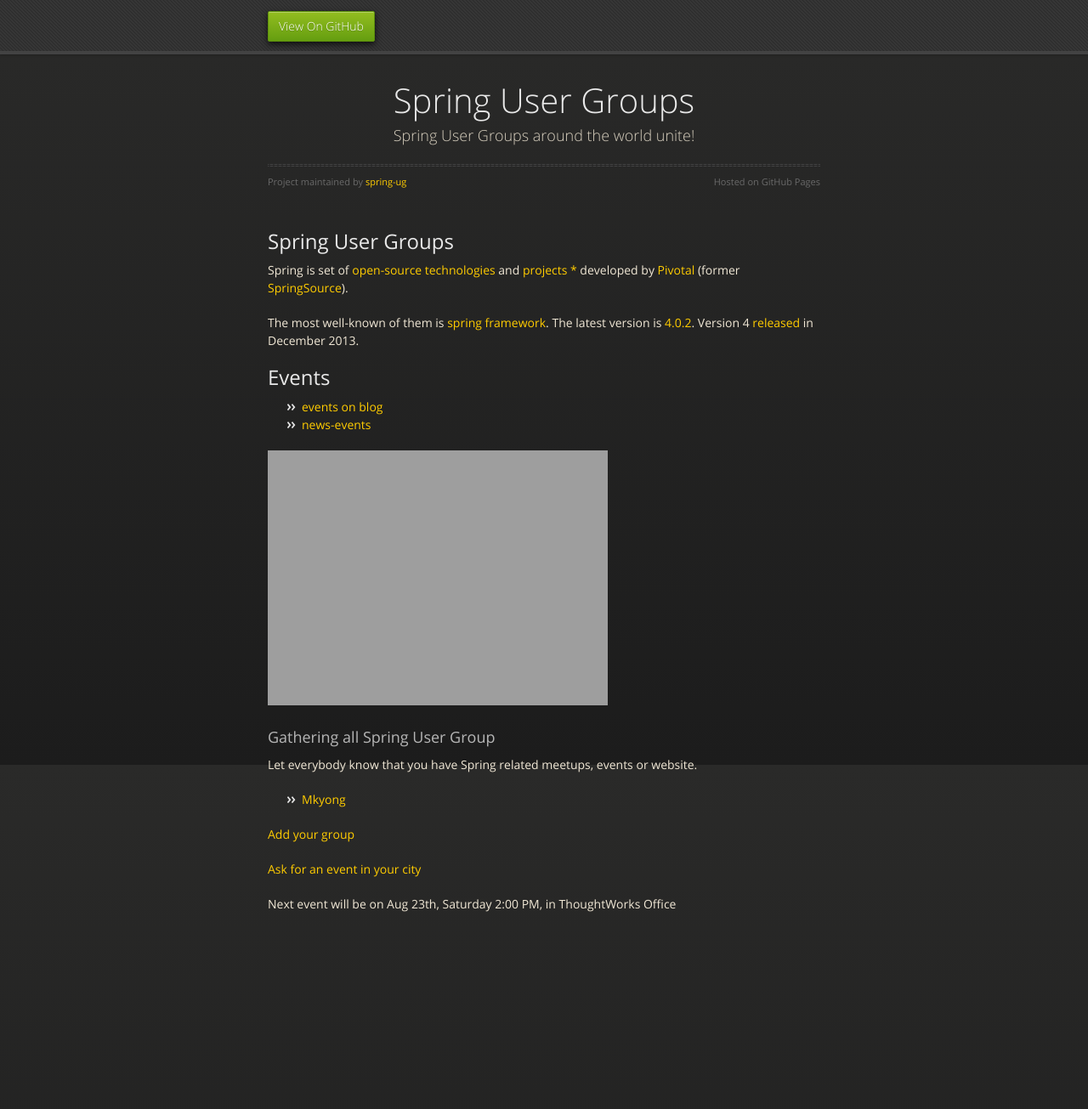
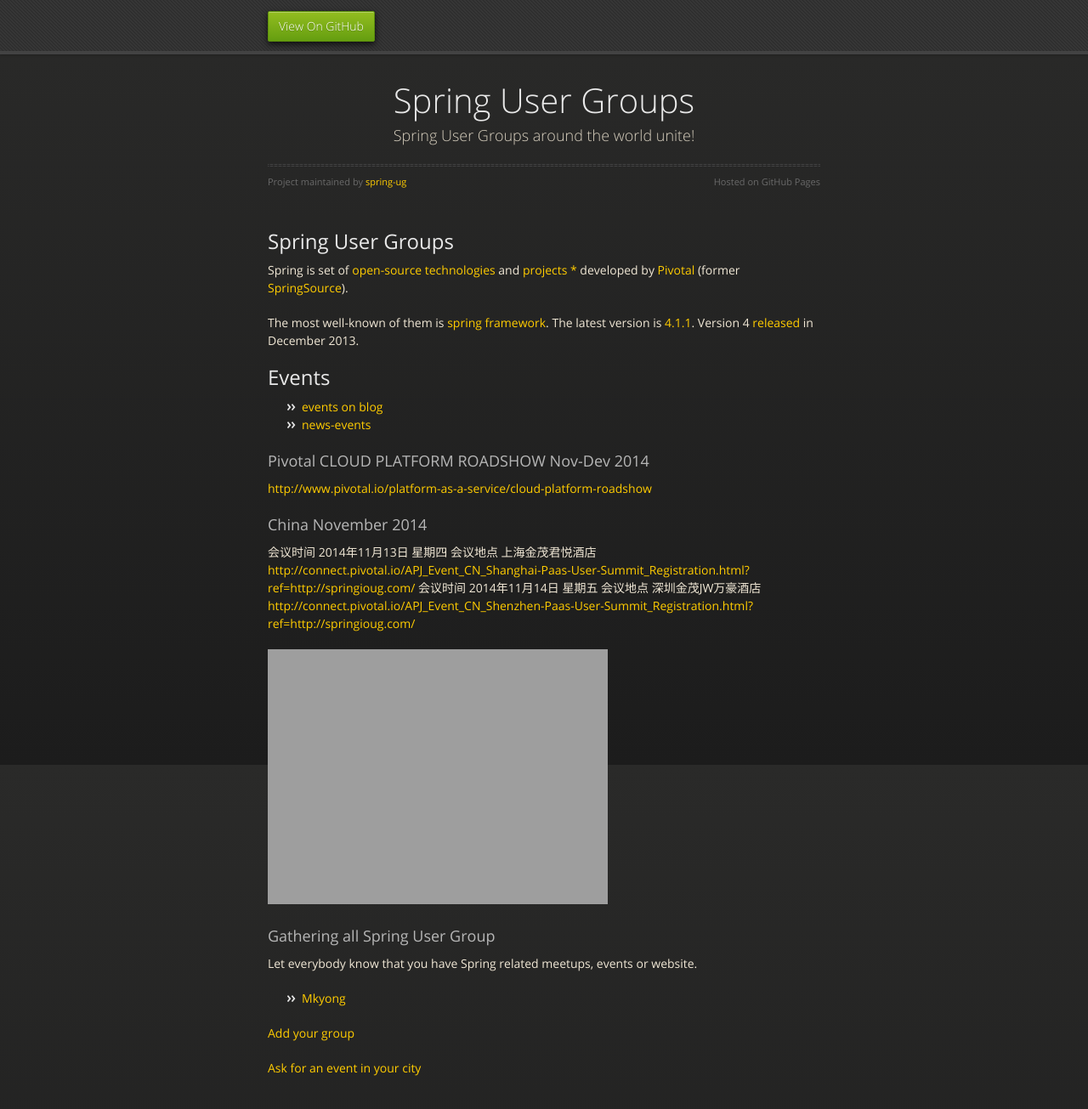
Before and after one commit to spring-ug/spring-ug.github.io, a Jekyll site: the page built from index.md, in a window 1280 px wide and 1377 px high. Shown: the top 1305 px of the window at 85% size. Built offline with Jekyll 4.4.1, drawn with Linux system fonts in a browser that asks for light colours; nearby versions of some CDN libraries; Markdown is read by kramdown in place of the engine named in the settings.

Commit message:
China November 2014

```diff
--- a/index.md
+++ b/index.md
@@ -11,13 +11,28 @@ Spring is set of [open-source technologies](http://www.gopivotal.com/oss)
  developed by [Pivotal](http://www.gopivotal.com/) (former [SpringSource](http://en.wikipedia.org/wiki/SpringSource)).
 
 The most well-known of them is [spring framework](https://github.com/spring-projects/spring-framework).
-The latest version is [4.0.2](http://mvnrepository.com/artifact/org.springframework/spring-core).
+The latest version is [4.1.1](http://mvnrepository.com/artifact/org.springframework/spring-core).
 Version 4 [released](http://spring.io/blog/2013/12/12/announcing-spring-framework-4-0-ga-release) in December 2013.
 
 ## Events
 
 - [events on blog](http://blog.gopivotal.com/tag/events)
 - [news-events](http://www.gopivotal.com/news-events)
+
+### Pivotal  CLOUD PLATFORM  ROADSHOW  Nov-Dev 2014
+
+<http://www.pivotal.io/platform-as-a-service/cloud-platform-roadshow>
+
+### China November 2014
+
+会议时间	2014年11月13日 星期四
+会议地点	上海金茂君悦酒店
+<http://connect.pivotal.io/APJ_Event_CN_Shanghai-Paas-User-Summit_Registration.html?ref=http://springioug.com/>
+会议时间	2014年11月14日 星期五
+会议地点	深圳金茂JW万豪酒店
+<http://connect.pivotal.io/APJ_Event_CN_Shenzhen-Paas-User-Summit_Registration.html?ref=http://springioug.com/>
+
+
 
 [![](http://spring-ug.github.io/beijing/img/events/TianAnMen-600x78-Beijing-Spring-UG-event-2014-04-12.jpg)](http://springioug.com/beijing/)
 
@@ -31,5 +46,6 @@ Let everybody know that you have Spring related meetups, events  or website.
 
 [Ask for an event in your city](https://github.com/spring-ug/spring-ug.github.io/issues/)
 
-
+<!--
 Next event will be on Aug 23th, Saturday 2:00 PM, in ThoughtWorks Office
+-->
```
